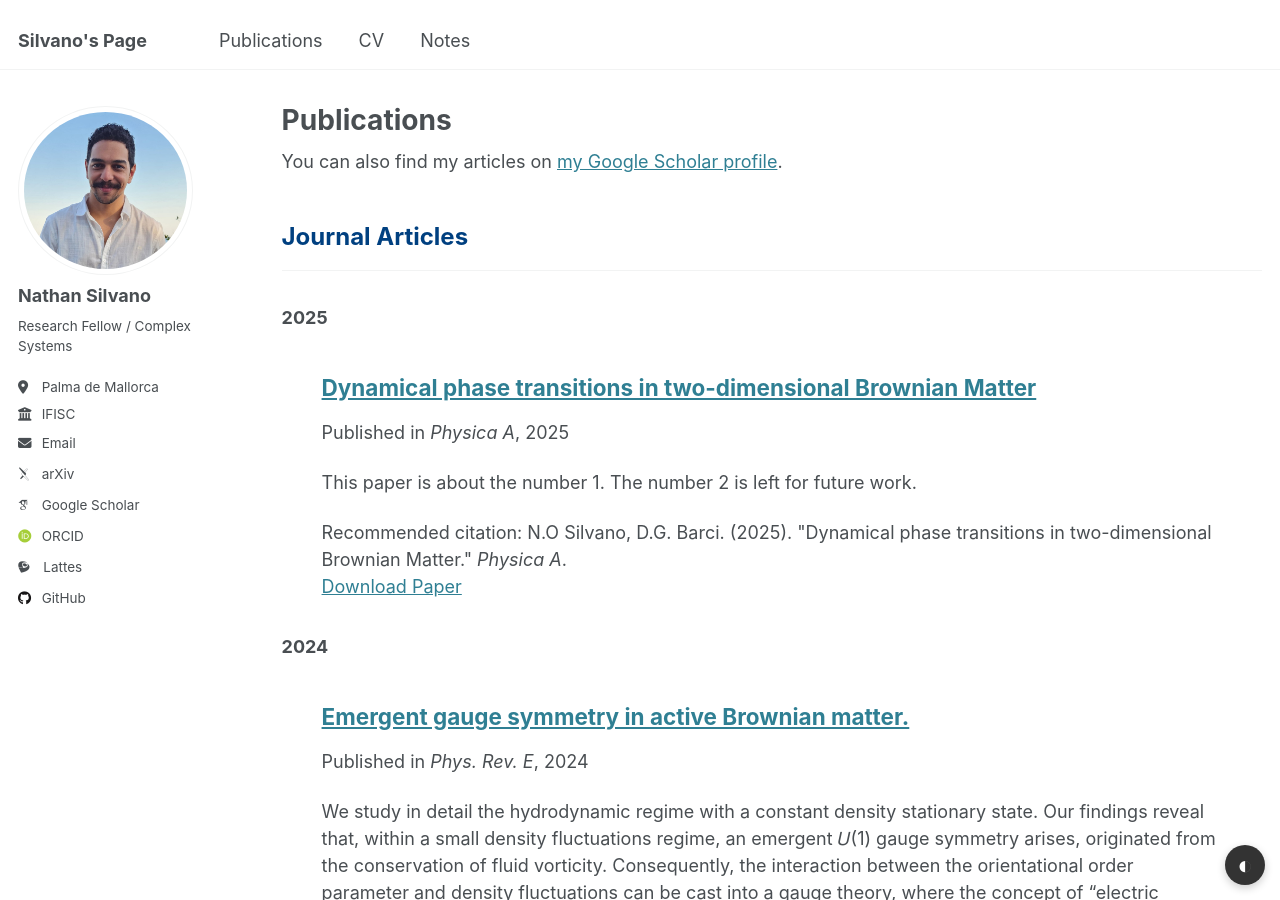
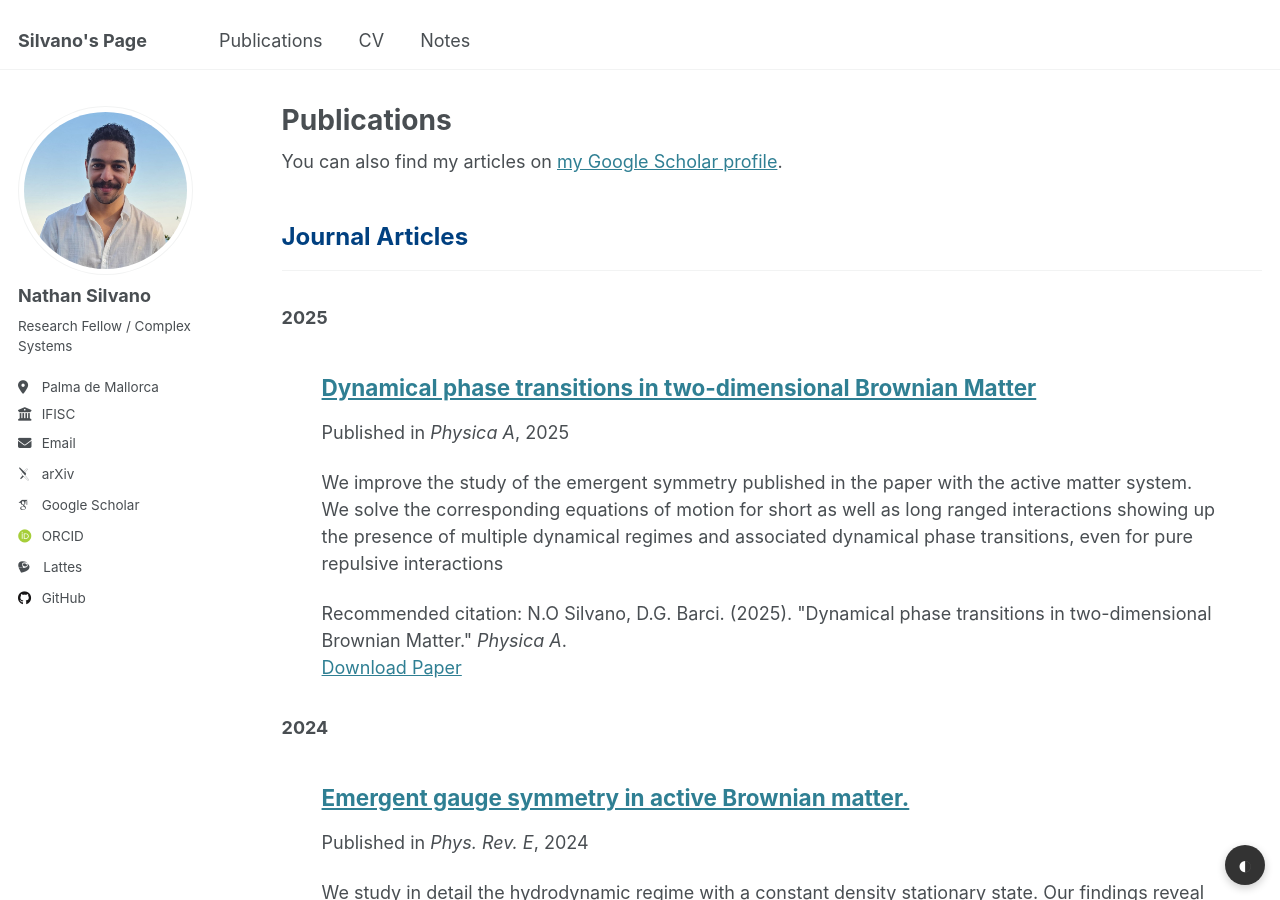
Before and after one commit to Jaegg3rNat/Jaegg3rNat.github.io, a Jekyll site: the page built from _pages/publications.html, in a window 1280 px wide and 900 px high. Built offline with Jekyll 4.4.1, drawn with Linux system fonts in a browser that asks for light colours; some web fonts are replaced.

Commit message:
Update symmetry_Brownian.md

```diff
--- a/_publications/symmetry_Brownian.md
+++ b/_publications/symmetry_Brownian.md
@@ -3,7 +3,7 @@ title: "Dynamical phase transitions in two-dimensional Brownian Matter"
 collection: publications
 category: manuscripts  # This groups the publication under "Journal Articles" → "2016"
 permalink: /publication/2025-brownian
-excerpt: 'This paper is about the number 1. The number 2 is left for future work.'
+excerpt: 'We improve the study of the emergent symmetry published in the paper with the active matter system. We solve the corresponding equations of motion for short as well as long ranged interactions showing up the presence of multiple dynamical regimes and associated dynamical phase transitions, even for pure repulsive interactions'
 date: 2025-04-03
 venue: 'Physica A'
 paperurl: 'https://doi.org/10.1016/j.physa.2025.130482'
```
